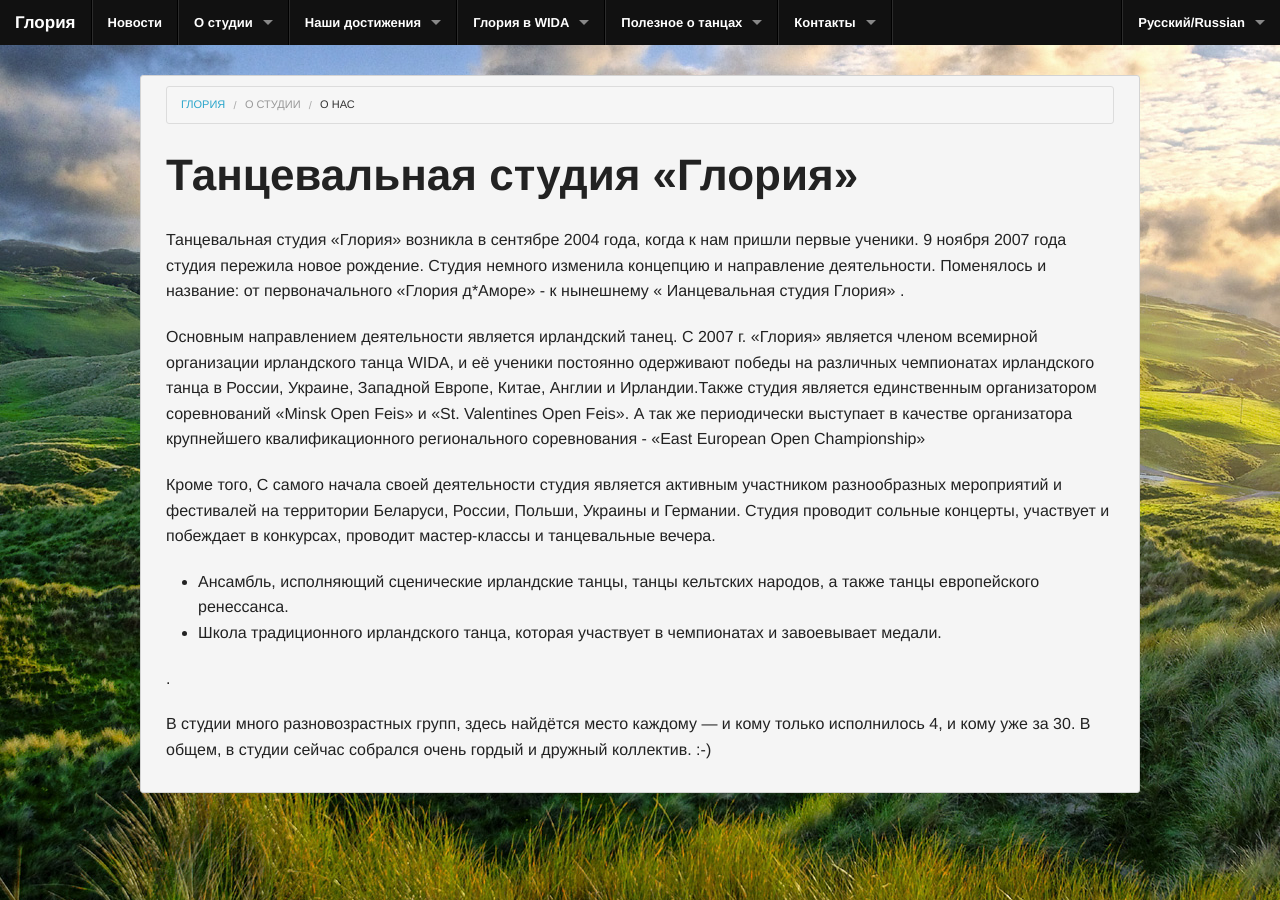
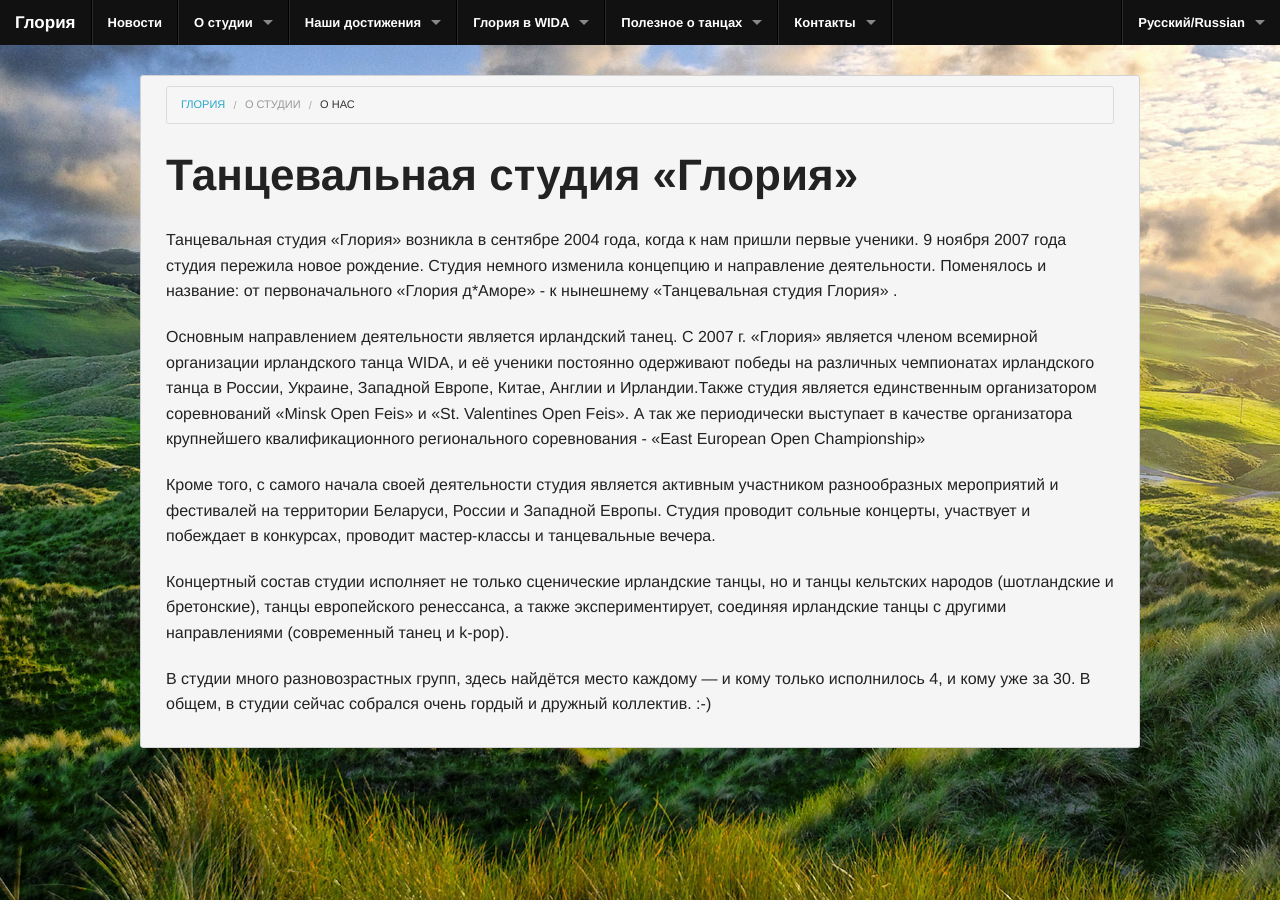
Before and after one commit to gloria-studio/gloria-studio.github.io, a Jekyll site: the page built from about/about/index.md, in a window 1280 px wide. Built offline with Jekyll 4.4.1, drawn with Linux system fonts in a browser that asks for light colours.

Commit message:
Update index.md

```diff
--- a/about/about/index.md
+++ b/about/about/index.md
@@ -9,27 +9,18 @@
 # Танцевальная студия «Глория»
 
 Танцевальная студия «Глория» возникла в сентябре 2004 года, когда
-к нам пришли первые ученики. 9 ноября 2007 года студия пережила новое рождение. Студия немного изменила  концепцию и направление деятельности. Поменялось и название: от
-первоначального «Глория д\*Аморе» - к нынешнему &laquo; Ианцевальная студия Глория&raquo;&nbsp;.
+к нам пришли первые ученики. 9 ноября 2007 года студия пережила новое рождение. Студия немного изменила концепцию и направление деятельности. Поменялось и название: от
+первоначального «Глория д\*Аморе» - к нынешнему &laquo;Танцевальная студия Глория&raquo;&nbsp;.
 
-Основным направлением деятельности является ирландский танец. С 2007 г. «Глория» является членом всемирной
-организации ирландского танца WIDA, и её ученики постоянно
-одерживают победы на различных чемпионатах ирландского танца в России, Украине, Западной Европе, Китае, Англии и Ирландии.Также студия является единственным организатором соревнований «Minsk Open Feis» и «St. Valentines Open Feis». А так же периодически выступает в качестве организатора крупнейшего квалификационного  регионального соревнования - «East European Open Championship»
+Основным направлением деятельности является ирландский танец. С 2007 г. «Глория» является членом всемирной организации ирландского танца WIDA, и её ученики постоянно одерживают победы на различных чемпионатах ирландского танца в России, Украине, Западной Европе, Китае, Англии и Ирландии.Также студия является единственным организатором соревнований «Minsk Open Feis» и «St. Valentines Open Feis». А так же периодически выступает в качестве организатора крупнейшего квалификационного  регионального соревнования - «East European Open Championship»
 
-Кроме того, С самого начала своей деятельности студия является активным
+Кроме того, с самого начала своей деятельности студия является активным
 участником разнообразных мероприятий и фестивалей на территории
-Беларуси, России, Польши, Украины и Германии. Студия проводит сольные
+Беларуси, России и Западной Европы. Студия проводит сольные
 концерты, участвует и побеждает в конкурсах, проводит мастер-классы и
 танцевальные вечера.
 
-
-
-
-- Ансамбль, исполняющий сценические ирландские танцы, танцы кельтских народов, а также танцы европейского ренессанса.
-- Школа традиционного ирландского танца, которая участвует в чемпионатах и завоевывает  медали.
-
-
-.
+Концертный состав студии исполняет не только сценические ирландские танцы, но и танцы кельтских народов (шотландские и бретонские), танцы европейского ренессанса, а также экспериментирует, соединяя ирландские танцы с другими направлениями (современный танец и k-pop).
 
 В студии много разновозрастных групп, здесь найдётся место каждому&nbsp;--- и
 кому только исполнилось 4, и кому уже за 30. В общем, в студии сейчас
```
